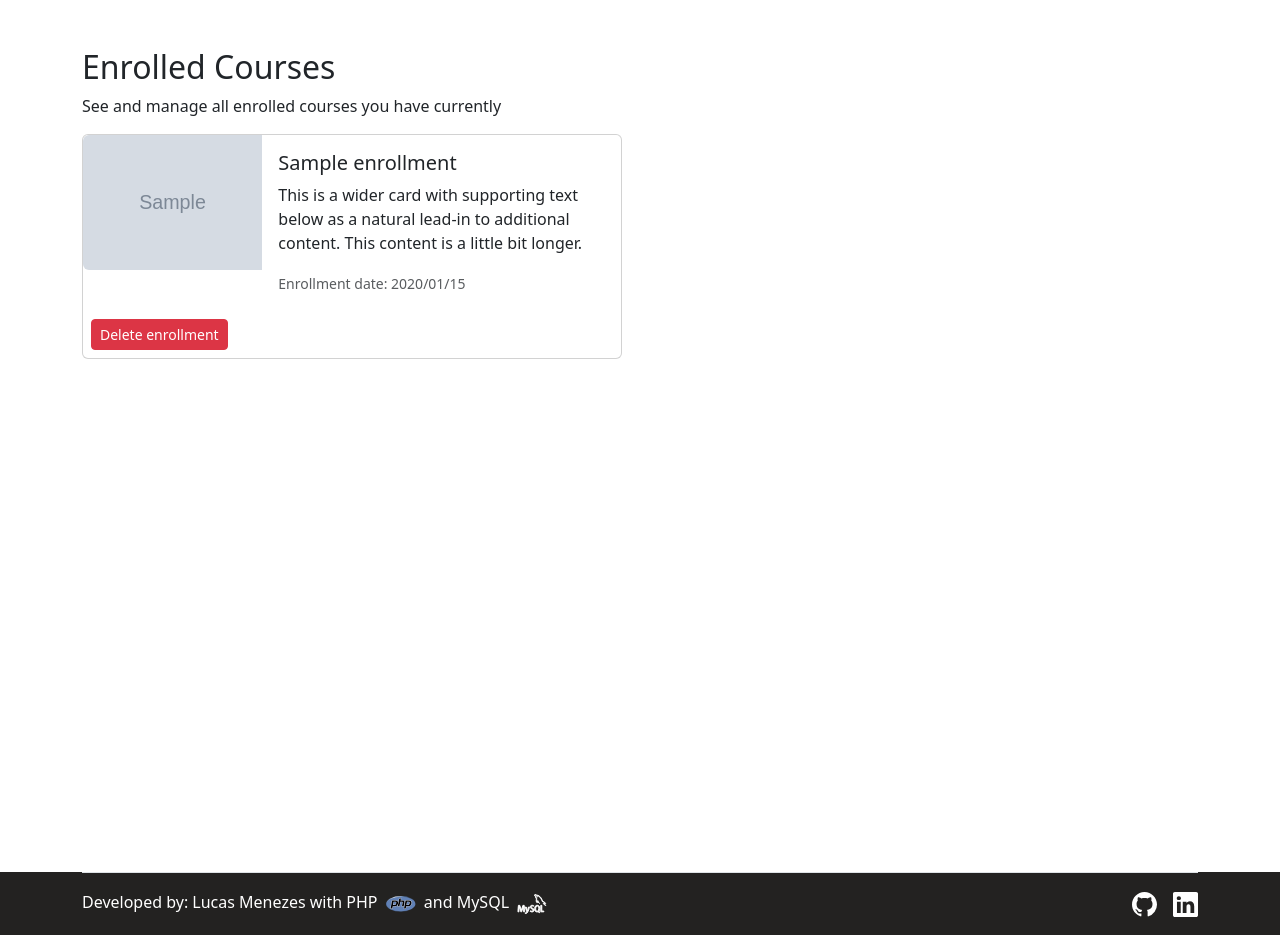
After one commit to lucasMenezesM/plataforma-cursos-php, a PHP site: template Views/Courses/enrollments.view.php in a window 1280 px wide. The commit adds this page. Run offline with PHP 8.4, Linux system fonts and the light colour scheme; the template is opened without the code that fills it: most values are stand-ins (such as "Sample title", 1, 10 or a date in 2020); grey boxes marked "Sample" are stand-in pictures.

Commit message:
add view for enrollments page

```diff
--- /dev/null
+++ b/Views/Courses/enrollments.view.php
@@ -0,0 +1,41 @@
+<?php loadPartial("head") ?>
+<?php loadPartial("header") ?>
+
+
+<div class="container mt-5" id="enrollments-container">
+    <h2>Enrolled Courses</h2>
+    <p>See and manage all enrolled courses you have currently</p>
+    <?php if (isset($enrollments) && sizeof($enrollments) > 0): ?>
+        <?php foreach ($enrollments as $enrollment): ?>
+            <?php
+            // $timestamp = $enrollment['created_at'];
+            $timestamp = strtotime($enrollment['created_at']);
+            $created = date("Y/m/d", $timestamp);
+
+            ?>
+
+            <div class="card mb-3 mx-0" style="max-width: 540px; ">
+                <div class="row g-0">
+                    <div class="col-md-4">
+                        <img src="<?= $enrollment['img_url'] ?>" class="img-fluid rounded-start" alt="...">
+                    </div>
+                    <div class="col-md-8">
+                        <div class="card-body">
+                            <h5 class="card-title"><?= $enrollment['name'] ?></h5>
+                            <p class="card-text">This is a wider card with supporting text below as a natural lead-in to additional content. This content is a little bit longer.</p>
+                            <p class="card-text"><small class="text-body-secondary">Enrollment date: <?= $created ?></small></p>
+                        </div>
+                    </div>
+                </div>
+                <div>
+
+                    <a class="btn btn-danger btn-sm m-2">Delete enrollment</a>
+                </div>
+            </div>
+        <?php endforeach; ?>
+    <?php else: ?>
+        <h3>You don't have any course enrolled yet.</h3>
+    <?php endif ?>
+</div>
+
+<?php loadPartial("footer") ?>
--- a/public/css/style.css
+++ b/public/css/style.css
@@ -56,3 +56,11 @@ footer a {
 .card {
   margin: 0 auto;
 }
+
+.create-course-form {
+  height: 100vh;
+}
+
+#enrollments-container {
+  min-height: 100vh;
+}
```
Also changed, not shown: Controllers/EnrollmentController.php (+14 -1 lines), Models/BaseModel.php (+7 -2 lines).
